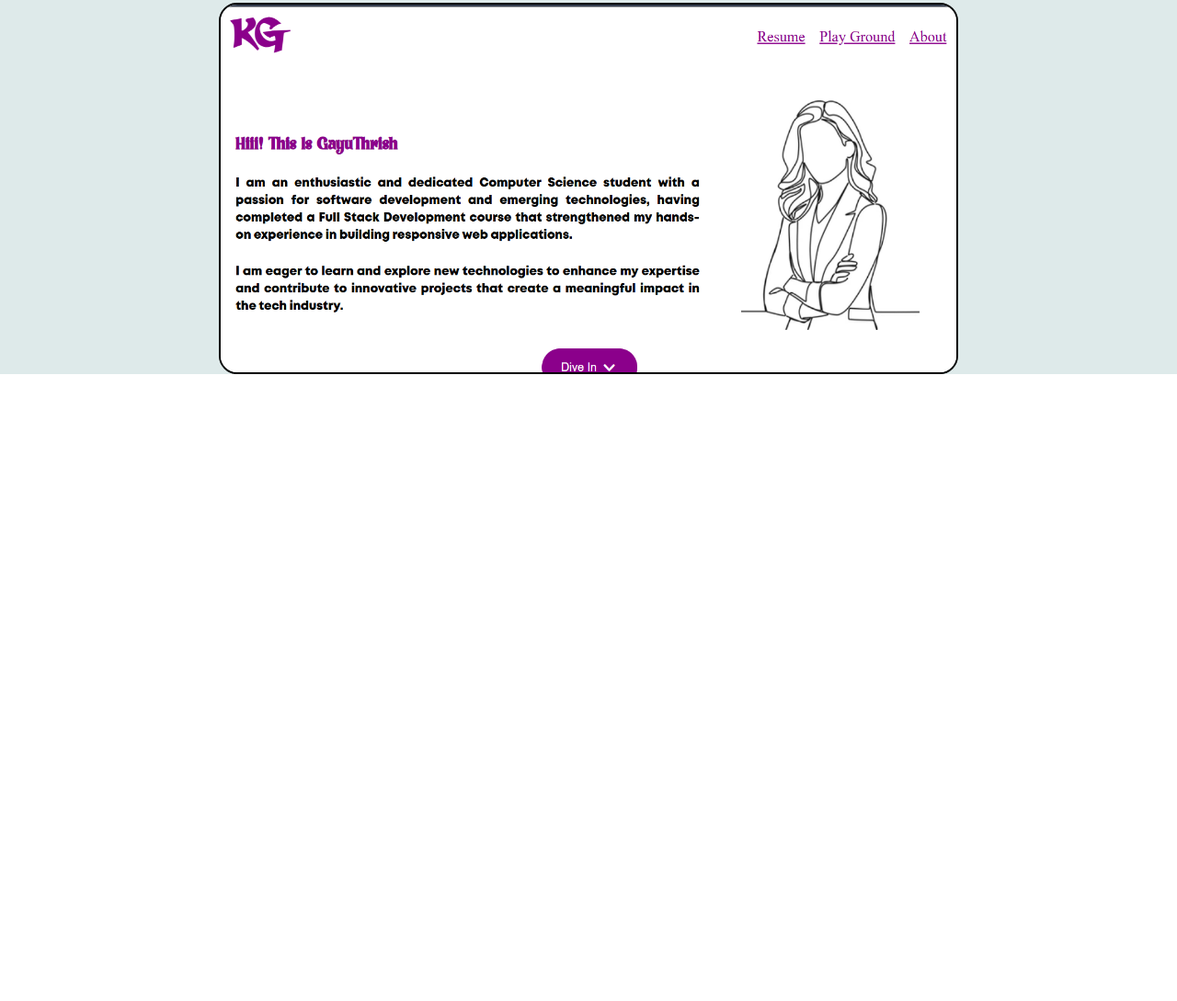
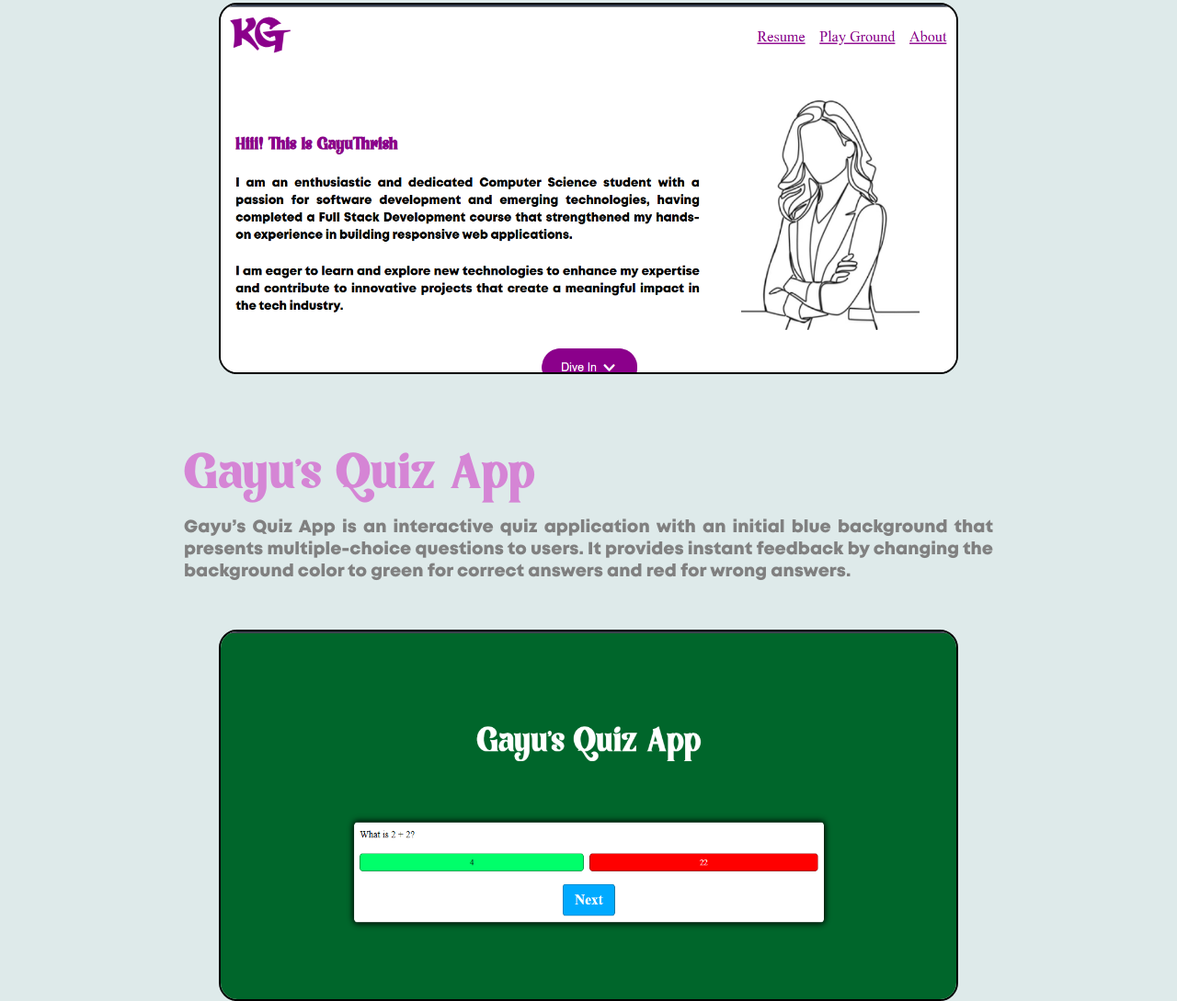
Before and after one commit to gayathrig3063/portfolio, a plain HTML site: page pages/playground.html in a window 1280 px wide. Shown: the part 776-1865 px from the top of the page at 92% size. Before the commit the page ends 1183 px from the top, so only its background shows below. Drawn offline with Linux system fonts and the light colour scheme; a web font is replaced by a local one.

Commit message:
screenshot

```diff
--- a/pages/playground.html
+++ b/pages/playground.html
@@ -37,9 +37,20 @@
                     with a focus on performance, design, and functionality.
                 </div>
                 <div class="ply-image">
-                    <img src="./../Screenshot 2026-01-10 173558.png" height="400px" width="800px">
+                    <img src="./../pages/img/portfolio screenshot.png" height="400px" width="800px">
                 </div>
-            </div>
+            <div class="project2">
+                <div class="ply-projects">
+                    Gayu's Quiz App
+                </div>
+                <div class="ply-pro-des">
+                   Gayu’s Quiz App is an interactive quiz application with an initial blue background that presents multiple-choice questions to users. It provides instant feedback by changing the background color to green for correct answers and red for wrong answers.
+
+                </div>
+                <div class="ply-image">
+                    <img src="./../pages/img/quiz screenshot.png" height="400px" width="800px">
+                </div>
+        </div>
 </body>
 
 </html>
--- a/style.css
+++ b/style.css
@@ -257,6 +257,9 @@ button:hover i {
     border: 2px solid black;
 
 }
+.project2{
+    margin-top: 70px;
+}
 
 /* ---------------------------------------------------------------------------------------- */
 /* MOBILEVIEW */
```
Also changed, not shown: file.js (added, +11 -0 lines), pages/img/portfolio screenshot.png (renamed from Screenshot 2026-01-10 173558.png), pages/img/quiz screenshot.png (added).
